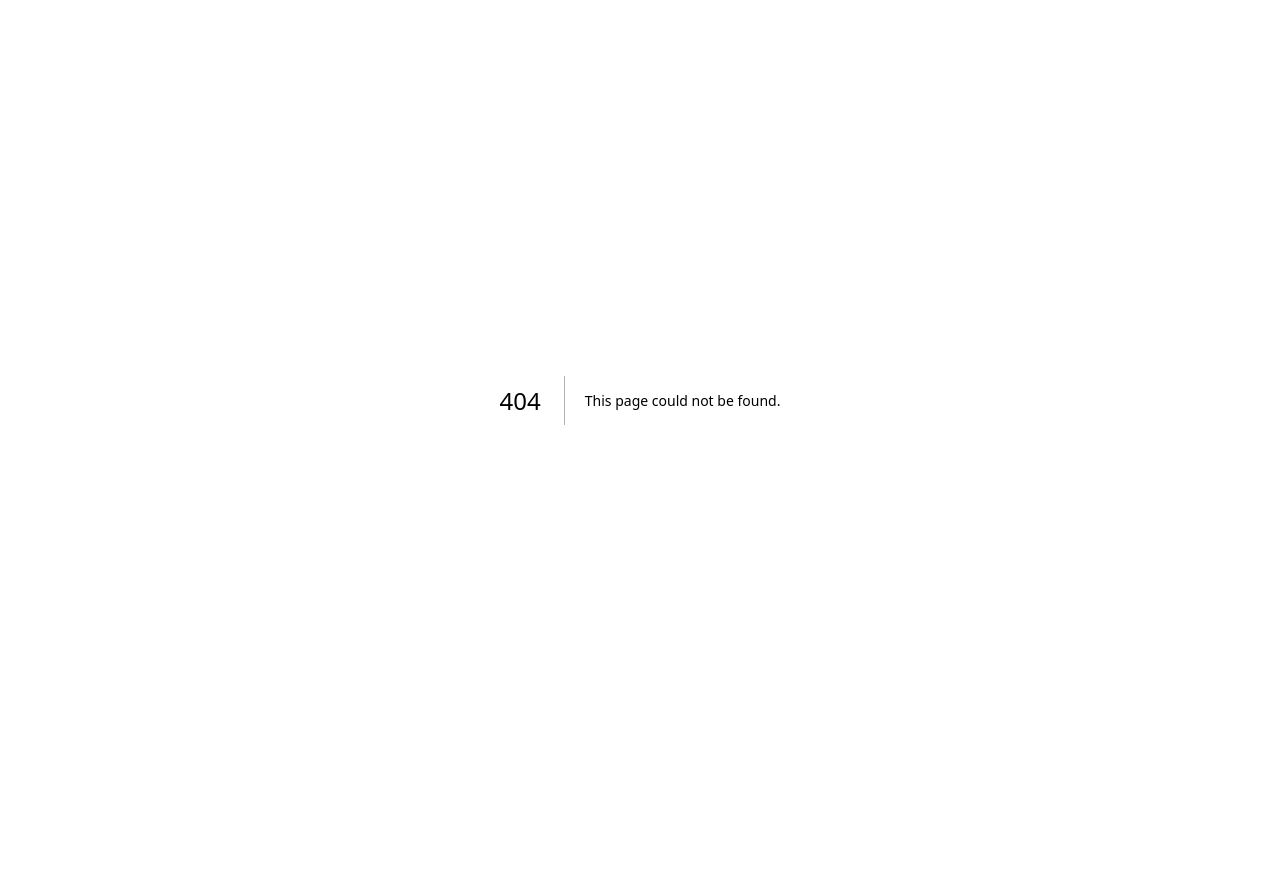
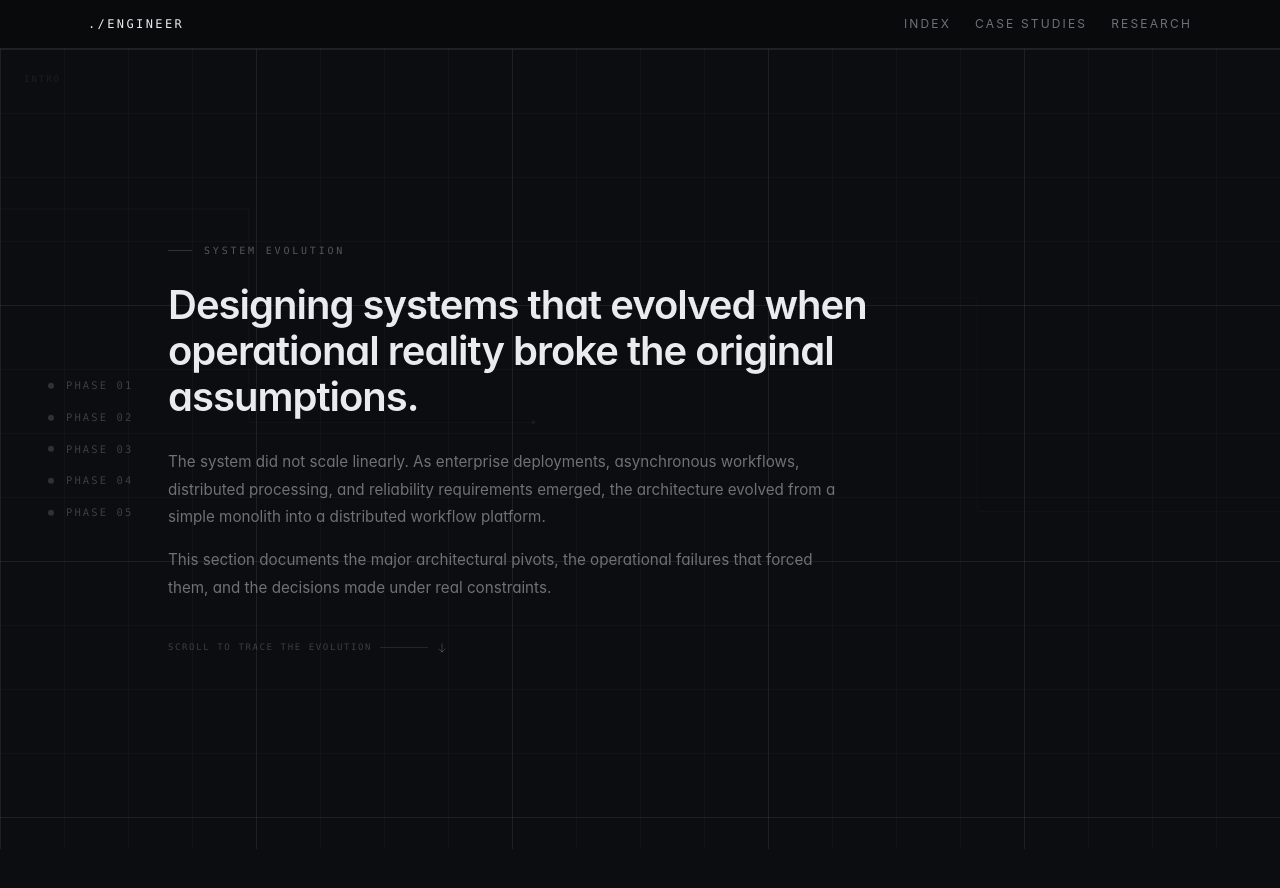
Before and after one commit to Shreyas-Agarwal/personal-portfolio, a Next.js app: page /system-evolution in a window 1280 px wide. Before the commit this address had no page. Shown: the top 888 px of the page. Before the commit the page ends 800 px from the top, so only its background shows below. Built offline with nearby package versions, Linux system fonts and the light colour scheme.

Commit message:
page creation and routing

```diff
--- a/src/app/globals.css
+++ b/src/app/globals.css
@@ -1,5 +1,4 @@
-@import "tailwindcss" source(none);
-@source "../src";
+@import "tailwindcss";
 @import "tw-animate-css";
 
 @custom-variant dark (&:is(.dark *));
@@ -33,34 +32,34 @@
 
 :root {
   --radius: 0.5rem;
-  /* Dark theme as the only theme */
-  --background: oklch(0.145 0.005 285);
+  /* Dark systems engineering theme */
+  --background: #0B0D10;
   --foreground: oklch(0.94 0.005 285);
-  --card: oklch(0.17 0.005 285);
+  --card: #121417;
   --card-foreground: oklch(0.94 0.005 285);
-  --popover: oklch(0.17 0.005 285);
+  --popover: #121417;
   --popover-foreground: oklch(0.94 0.005 285);
-  --primary: oklch(0.55 0.21 277);
-  --primary-foreground: oklch(0.98 0.005 285);
-  --secondary: oklch(0.22 0.005 285);
-  --secondary-foreground: oklch(0.94 0.005 285);
-  --muted: oklch(0.22 0.005 285);
-  --muted-foreground: oklch(0.62 0.01 285);
-  --accent: oklch(0.55 0.21 277);
-  --accent-foreground: oklch(0.98 0.005 285);
+  --primary: oklch(0.7 0.02 240); /* Restrained blue-gray accent */
+  --primary-foreground: #0B0D10;
+  --secondary: #1A1D23;
+  --secondary-foreground: oklch(0.8 0.01 240);
+  --muted: #1A1D23;
+  --muted-foreground: oklch(0.55 0.01 240);
+  --accent: oklch(0.7 0.02 240);
+  --accent-foreground: #0B0D10;
   --destructive: oklch(0.62 0.22 27);
   --destructive-foreground: oklch(0.98 0.005 285);
-  --border: oklch(0.27 0.008 285);
-  --input: oklch(0.27 0.008 285);
-  --ring: oklch(0.55 0.21 277);
-  --sidebar: oklch(0.17 0.005 285);
+  --border: #1F2228;
+  --input: #1F2228;
+  --ring: oklch(0.7 0.02 240);
+  --sidebar: #0E1013;
   --sidebar-foreground: oklch(0.94 0.005 285);
-  --sidebar-primary: oklch(0.55 0.21 277);
-  --sidebar-primary-foreground: oklch(0.98 0.005 285);
-  --sidebar-accent: oklch(0.22 0.005 285);
+  --sidebar-primary: oklch(0.7 0.02 240);
+  --sidebar-primary-foreground: #0B0D10;
+  --sidebar-accent: #1A1D23;
   --sidebar-accent-foreground: oklch(0.94 0.005 285);
-  --sidebar-border: oklch(0.27 0.008 285);
-  --sidebar-ring: oklch(0.55 0.21 277);
+  --sidebar-border: #1F2228;
+  --sidebar-ring: oklch(0.7 0.02 240);
 }
 
 @layer base {
--- a/src/app/layout.tsx
+++ b/src/app/layout.tsx
@@ -17,6 +17,9 @@ export const metadata: Metadata = {
   description: "Generated by create next app",
 };
 
+import { Footer } from "@/components/layout/Footer";
+import { Header } from "@/components/layout/Header";
+
 export default function RootLayout({
   children,
 }: Readonly<{
@@ -24,7 +27,12 @@ export default function RootLayout({
 }>) {
   return (
     <html lang="en" className={`${geistSans.variable} ${geistMono.variable} h-full antialiased`}>
-      <body className="min-h-full flex flex-col">{children}</body>
+      <body className="min-h-full flex flex-col bg-red-500">
+        <style>{`body { background-color: #000 !important; color: #fff !important; }`}</style>
+        <Header />
+        <main className="flex-1">{children}</main>
+        <Footer />
+      </body>
     </html>
   );
 }
--- a/src/app/page.tsx
+++ b/src/app/page.tsx
@@ -1,65 +1,31 @@
-import Image from "next/image";
+import type { Metadata } from "next";
+import { About } from "@/components/sections/home/About";
+import { Hero } from "@/components/sections/home/Hero";
+import { Principles } from "@/components/sections/home/Principles";
+import { Simulations } from "@/components/sections/home/Simulations";
+import { Systems } from "@/components/sections/home/Systems";
+import { Thinking } from "@/components/sections/home/Thinking";
+
+export const metadata: Metadata = {
+  title: "Engineer — Systems that survive reality",
+  description:
+    "Product and Data Engineer building decision engines, automation pipelines, and platforms that keep operating under real-world constraints.",
+  openGraph: {
+    title: "Engineer — Systems that survive reality",
+    description:
+      "Decision engines, data pipelines, AEC platforms. Case studies, simulations, and research.",
+  },
+};
 
 export default function Home() {
   return (
-    <div className="flex flex-col flex-1 items-center justify-center bg-zinc-50 font-sans dark:bg-black">
-      <main className="flex flex-1 w-full max-w-3xl flex-col items-center justify-between py-32 px-16 bg-white dark:bg-black sm:items-start">
-        <Image
-          className="dark:invert"
-          src="/next.svg"
-          alt="Next.js logo"
-          width={100}
-          height={20}
-          priority
-        />
-        <div className="flex flex-col items-center gap-6 text-center sm:items-start sm:text-left">
-          <h1 className="max-w-xs text-3xl font-semibold leading-10 tracking-tight text-black dark:text-zinc-50">
-            To get started, edit the page.tsx file.
-          </h1>
-          <p className="max-w-md text-lg leading-8 text-zinc-600 dark:text-zinc-400">
-            Looking for a starting point or more instructions? Head over to{" "}
-            <a
-              href="https://vercel.com/templates?framework=next.js&utm_source=create-next-app&utm_medium=appdir-template-tw&utm_campaign=create-next-app"
-              className="font-medium text-zinc-950 dark:text-zinc-50"
-            >
-              Templates
-            </a>{" "}
-            or the{" "}
-            <a
-              href="https://nextjs.org/learn?utm_source=create-next-app&utm_medium=appdir-template-tw&utm_campaign=create-next-app"
-              className="font-medium text-zinc-950 dark:text-zinc-50"
-            >
-              Learning
-            </a>{" "}
-            center.
-          </p>
-        </div>
-        <div className="flex flex-col gap-4 text-base font-medium sm:flex-row">
-          <a
-            className="flex h-12 w-full items-center justify-center gap-2 rounded-full bg-foreground px-5 text-background transition-colors hover:bg-[#383838] dark:hover:bg-[#ccc] md:w-[158px]"
-            href="https://vercel.com/new?utm_source=create-next-app&utm_medium=appdir-template-tw&utm_campaign=create-next-app"
-            target="_blank"
-            rel="noopener noreferrer"
-          >
-            <Image
-              className="dark:invert"
-              src="/vercel.svg"
-              alt="Vercel logomark"
-              width={16}
-              height={16}
-            />
-            Deploy Now
-          </a>
-          <a
-            className="flex h-12 w-full items-center justify-center rounded-full border border-solid border-black/[.08] px-5 transition-colors hover:border-transparent hover:bg-black/[.04] dark:border-white/[.145] dark:hover:bg-[#1a1a1a] md:w-[158px]"
-            href="https://nextjs.org/docs?utm_source=create-next-app&utm_medium=appdir-template-tw&utm_campaign=create-next-app"
-            target="_blank"
-            rel="noopener noreferrer"
-          >
-            Documentation
-          </a>
-        </div>
-      </main>
-    </div>
+    <>
+      <Hero />
+      <Systems />
+      <Simulations />
+      <Thinking />
+      <Principles />
+      <About />
+    </>
   );
 }
--- /dev/null
+++ b/src/app/system-evolution/page.tsx
@@ -0,0 +1,25 @@
+import type { Metadata } from "next";
+import { SystemEvolution } from "@/components/sections/system-evolution/SystemEvolution";
+
+export const metadata: Metadata = {
+  title: "System Evolution — Architecture under pressure",
+  description:
+    "Documenting the major architectural pivots and operational failures that forced the system to evolve from a simple monolith into a distributed workflow platform.",
+};
+
+export default function SystemEvolutionPage() {
+  return (
+    <main className="min-h-screen bg-[#0B0D10] text-foreground">
+      <style>{`
+                ::-webkit-scrollbar {
+                    display: none;
+                }
+                html, body {
+                    scrollbar-width: none;
+                    -ms-overflow-style: none;
+                }
+            `}</style>
+      <SystemEvolution />
+    </main>
+  );
+}
```
